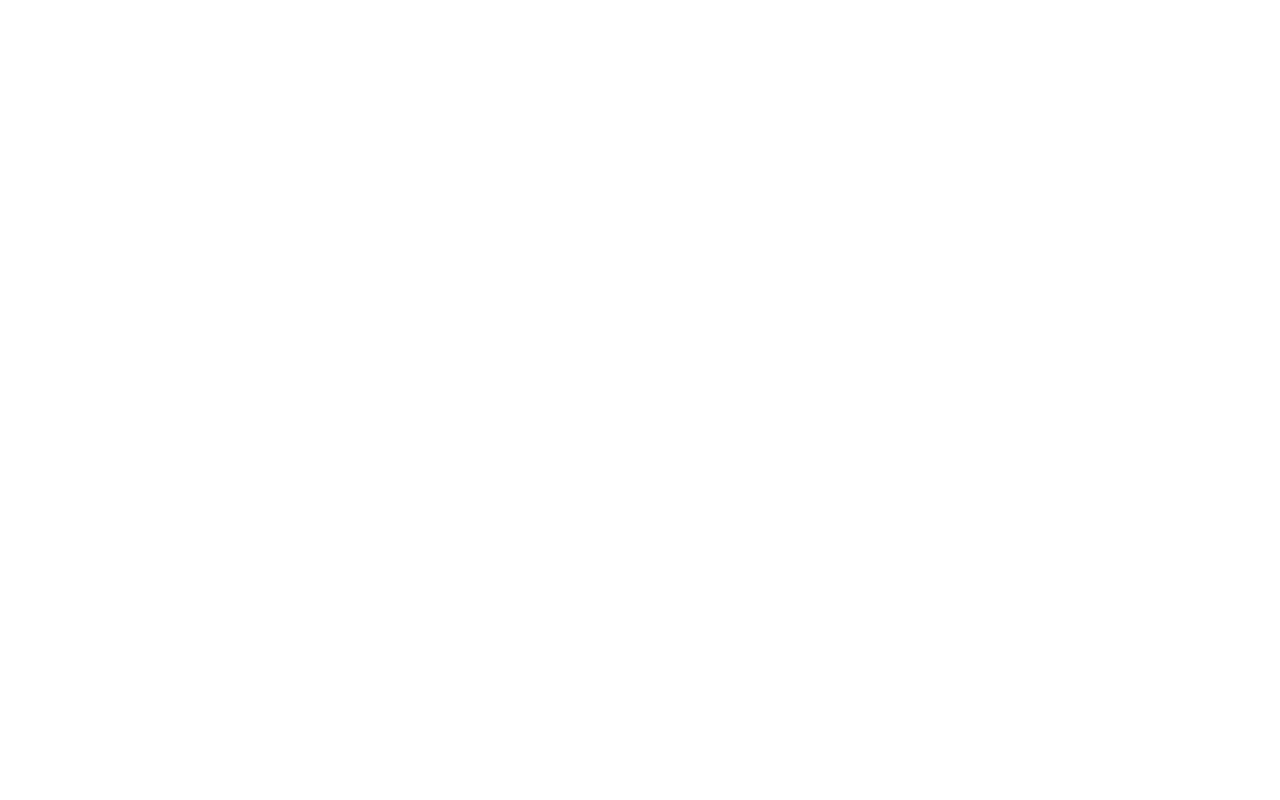
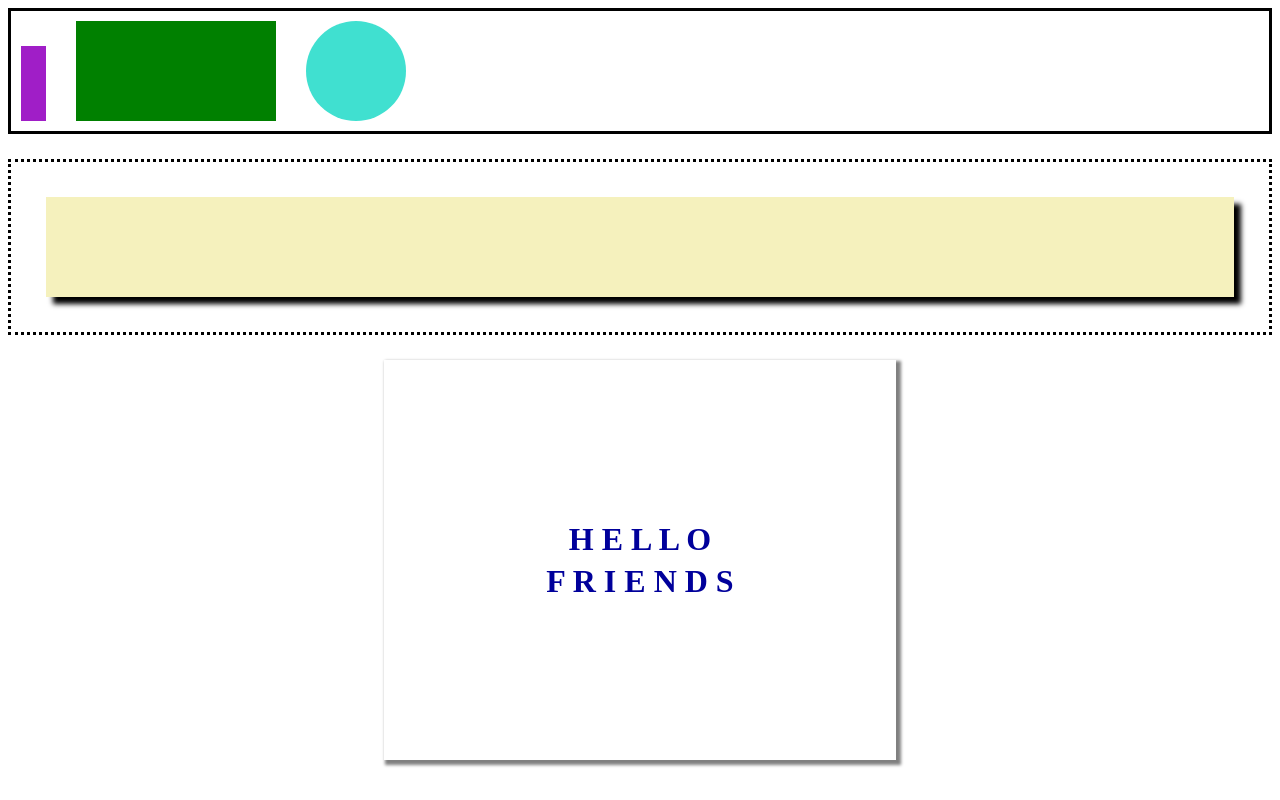
Before and after one commit to Renthir/html_css_2_lab, a plain HTML site: page drill-2/index.html in a window 1280 px wide. Drawn offline with Linux system fonts and the light colour scheme.

Commit message:
Finished drill 2

```diff
--- a/drill-1/index.css
+++ b/drill-1/index.css
@@ -1,5 +1,4 @@
-html,
-body {
+* {
   margin: 0;
 }
 
@@ -10,6 +9,7 @@ header {
 
 body {
     background-color: rgb(226, 226, 226);
+    text-align: center;
 }
 
 .content-body {
--- a/drill-2/index.css
+++ b/drill-2/index.css
@@ -0,0 +1,71 @@
+header {
+ border: solid ;
+ display: flex;
+ flex-direction: row;
+ justify-content: flex-start;
+ align-items: flex-end;
+ gap: 10px;
+}
+
+.purple {
+    display: inline;
+    height: 75px;
+    background-color: rgb(160, 30, 199);
+    width: 25px;
+    margin: 10px;
+    bottom: 0;
+}
+
+.green {
+    display: inline;
+    height: 100px;
+    background-color: green;
+    width: 200px;
+    margin: 10px;
+}
+
+.aqua {
+    display: inline;
+    height: 100px;
+    background-color: turquoise;
+    width: 100px;
+    margin: 10px;
+    border-radius: 50%;
+}
+
+.divider {
+    height: 25px
+}
+
+.content-body{
+    border: dotted;
+    position: relative;
+}
+
+.box {
+    margin: 35px;
+    background-color: rgb(245, 241, 189);
+    height: 100px;
+    z-index: 1;
+    box-shadow: 7px 7px 5px ;
+}
+
+footer {
+    box-shadow: 3px 3px 3px 2px gray;
+    height: 50vh;
+    width: 40vw;
+    margin-left: auto;
+    margin-right: auto;
+    display: flex;
+    justify-content: center;
+    align-items: center;
+    color: rgb(0, 0, 155);
+
+}
+
+h1 {
+    margin: 5px;
+    text-align: center;
+    display: block;
+
+}
--- a/drill-2/index.html
+++ b/drill-2/index.html
@@ -0,0 +1,29 @@
+<!DOCTYPE html>
+<html lang="en">
+<head>
+    <meta charset="UTF-8">
+    <meta http-equiv="X-UA-Compatible" content="IE=edge">
+    <meta name="viewport" content="width=device-width, initial-scale=1.0">
+    <link rel="stylesheet" href="index.css">
+    <title>Drill 2</title>
+</head>
+<body>
+    <header>
+        <div class="purple"></div>
+        <div class="green"></div>
+        <div class="aqua"></div>
+    </header>
+    <div class="divider"></div>
+    <section class="content-body">
+        <div class="box"></div>
+        <div class="shadow"></div>
+    </section>
+    <div class="divider"></div>
+    <footer>
+        <div class="container">
+            <h1>H E L L O</h1>
+            <h1>F R I E N D S</h1>
+        </div>
+    </footer>
+</body>
+</html>
```
Also changed, not shown: drill-1/index.html (+3 -3 lines).
